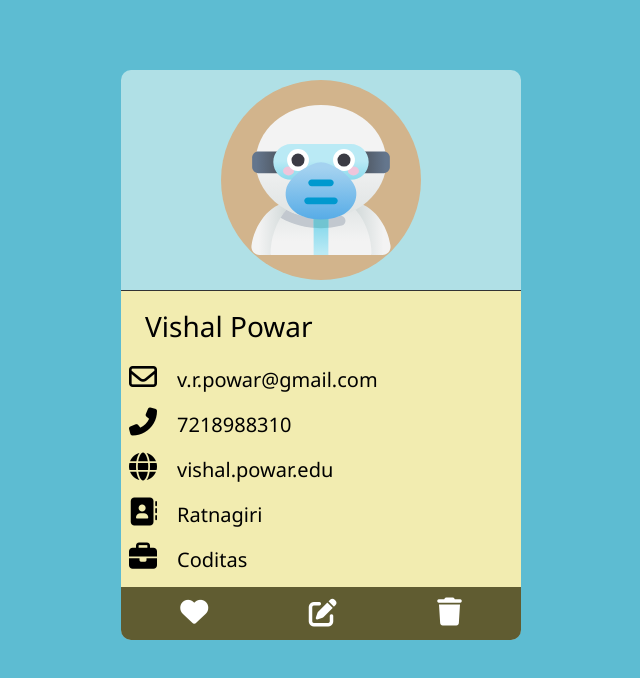
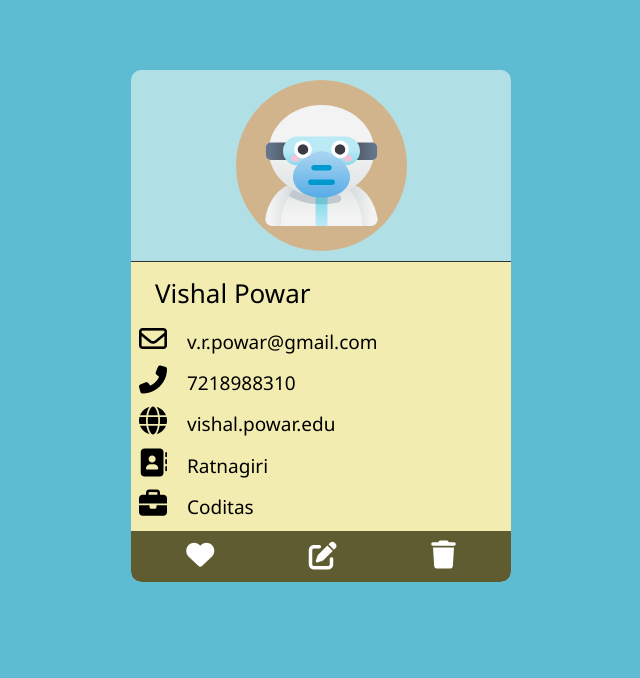
Before and after one commit to vishal-powar5/Assessment-1, a plain HTML site: page user_view_card.html in a window 1280 px wide. Shown: the whole page, without its empty margins (319-959 px from the left). Drawn offline with Linux system fonts and the light colour scheme.

Commit message:
design changes

```diff
--- a/css/main.css
+++ b/css/main.css
@@ -53,9 +53,10 @@ body {
 
 .container{
     max-width: 600px;
-    min-height: 566px;
-    margin: 5rem auto;
+    min-height: 490px;
+    margin:5.5rem auto;
     border-radius: 10px;
+    overflow: auto;
 }
 /*entire container for login-signup form */
 #login-container {
@@ -73,7 +74,7 @@ body {
 
 /* profile-container */
 #profile-container{
-    max-width: 400px !important;
+    max-width: 380px !important;
     background-color:powderblue;
     padding: 0;
     margin: 7rem auto !important;
@@ -85,7 +86,7 @@ body {
 
 /* only form out of container */
 #form-box {
-    min-height: 566px;
+    min-height: 490px;
     padding: 1.6rem 2.4rem 1.6rem 1.6rem;
     float: right;
     width: 70%;
@@ -173,7 +174,7 @@ a:hover{
 /* user-list*/
 #list{
     background-color: #fff;
-    min-height: 480px;
+    min-height: 410px;
     border-radius: 0 0 10px 10px;
     color: #333;
     padding:0.7rem 0.5rem;
@@ -213,8 +214,8 @@ a:hover{
 
 /* profile-pic */
 #profile-pic{
-    height: 50%;
-    width: 50%;
+    height: 45%;
+    width: 45%;
     margin:1rem 0;
     padding:2rem;
     border-radius: 50%;
@@ -240,23 +241,23 @@ img{
     padding-left: 0.6rem;
 }
 #profile-info > div{
-    margin:0.9rem 0.2rem;
+    margin:0.8rem 0.2rem;
 }
 
 /* user-name */
 #name{
-    font-size: 2.8rem;
+    font-size: 2.6rem;
     font-weight: 500;
-    line-height: 1.9;
+    line-height: 1.8;
     padding-left: 1.6rem;
     margin-bottom: 0.3rem;
 }
 
 .info-placing{
-    font-size: 2rem;
+    font-size: 1.9rem;
     font-weight: 400;
-    line-height: 1.8;
-    margin: 0 0 3rem 2rem;
+    line-height: 1.7;
+    margin: 0 0 2.8rem 2rem;
 }
 
 /* Operate Buttons */
@@ -266,8 +267,8 @@ img{
     display: flex;
     justify-content: space-around;
     align-items: center;
-    padding:1rem;
-    margin:0 2rem;
+    padding:0.9rem;
+    margin:0 1.8rem;
     background-color: #5a5223ec;
     border-radius:0 0 10px 10px;
 }
--- a/css/mobile.css
+++ b/css/mobile.css
@@ -11,7 +11,7 @@
         align-items: center;
     }
     #profile-container{
-        min-height: 571px !important;
+        min-height: 561px !important;
     }
     .logo{
         margin-bottom: 1rem;
```
